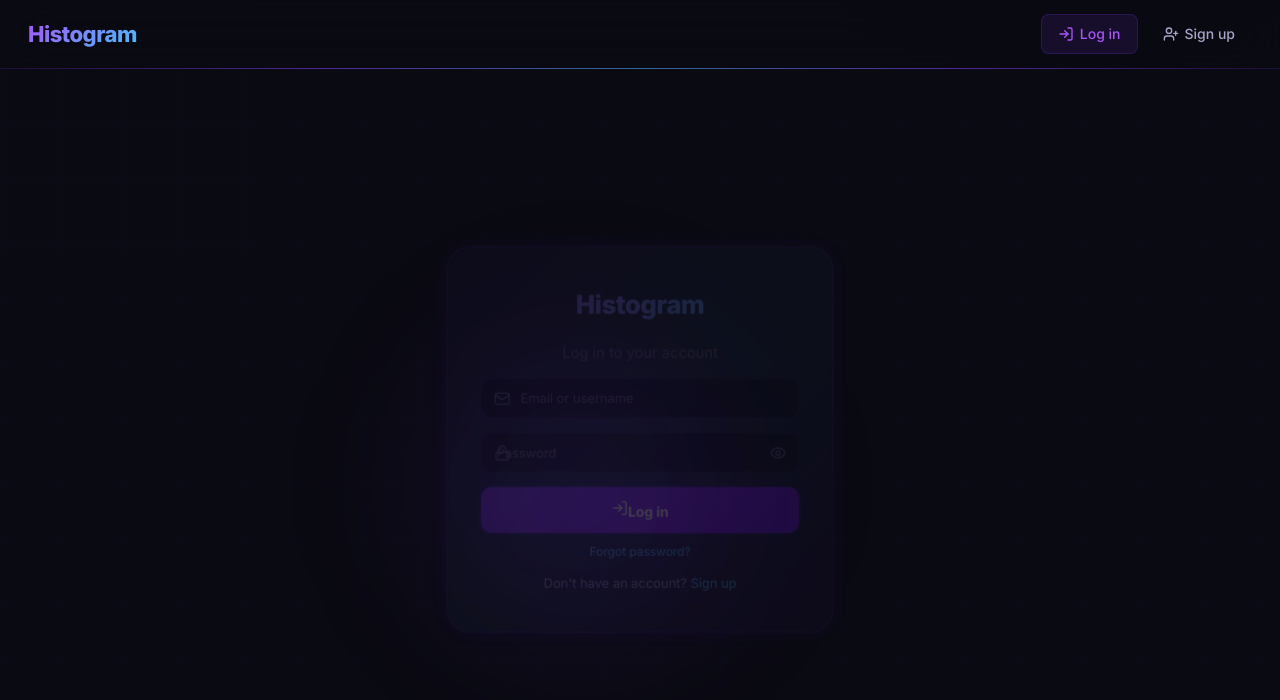
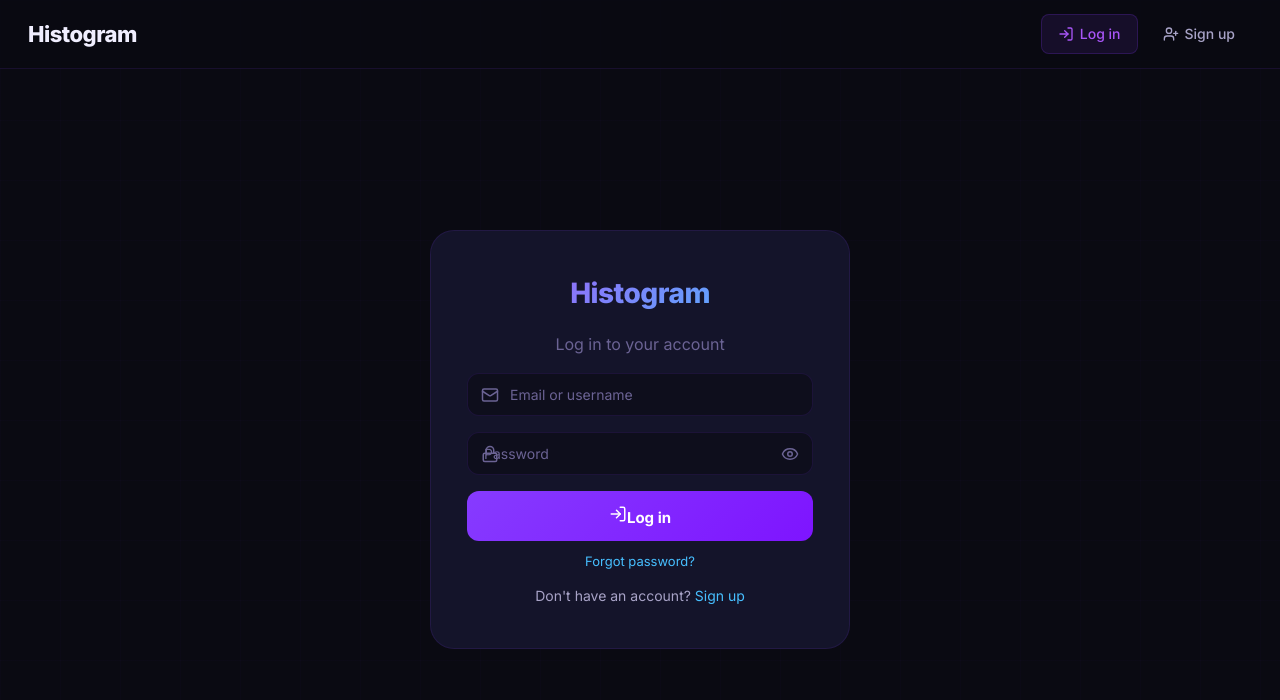
Before and after one commit to 0wais-raza/histogram, a React (Vite) app: page /login in a window 1280 px wide. Shown: the top 700 px of the page. Built offline with nearby package versions, Linux system fonts and the light colour scheme; no server answers.

Commit message:
ui patch 2

```diff
--- a/src/styles/base.css
+++ b/src/styles/base.css
@@ -1,11 +1,11 @@
 /* ════════════════════════════════════════
-   Histogram — Neon Cyber Theme
+   Histogram — Dark Theme (Subtle Cyber)
    ════════════════════════════════════════ */
 
 @import url('https://fonts.googleapis.com/css2?family=Inter:wght@300;400;500;600;700;800;900&family=JetBrains+Mono:wght@400;500;600&display=swap');
 
 :root {
-  /* ── Core Palette (light mode — barely used, dark is default) ── */
+  /* ── Core Palette ── */
   --bg: #0a0a12;
   --bg-elevated: #12121f;
   --card: rgba(18, 18, 35, 0.85);
@@ -13,10 +13,10 @@
   --text: #f0eeff;
   --text-secondary: #a8a3c7;
   --muted: #6b6394;
-  --border: rgba(134, 59, 255, 0.15);
-  --border-glow: rgba(134, 59, 255, 0.35);
+  --border: rgba(134, 59, 255, 0.12);
+  --border-glow: rgba(134, 59, 255, 0.25);
 
-  /* ── Neon Brand Colors (from logo) ── */
+  /* ── Brand Colors (from logo) ── */
   --accent: #863bff;
   --accent-bright: #a855f7;
   --accent-deep: #7e14ff;
@@ -26,13 +26,11 @@
   --neon-pink: #f472b6;
   --neon-green: #34d399;
 
-  /* ── Glow Effects ── */
-  --glow-sm: 0 0 8px rgba(134, 59, 255, 0.3);
-  --glow-md: 0 0 20px rgba(134, 59, 255, 0.25), 0 0 40px rgba(134, 59, 255, 0.1);
-  --glow-lg: 0 0 30px rgba(134, 59, 255, 0.3), 0 0 60px rgba(134, 59, 255, 0.15), 0 0 100px rgba(134, 59, 255, 0.05);
-  --glow-cyan: 0 0 20px rgba(71, 191, 255, 0.25), 0 0 40px rgba(71, 191, 255, 0.1);
-  --glow-text: 0 0 10px rgba(134, 59, 255, 0.5);
-  --glow-text-cyan: 0 0 10px rgba(71, 191, 255, 0.5);
+  /* ── Subtle Shadows ── */
+  --glow-sm: 0 0 12px rgba(134, 59, 255, 0.15);
+  --glow-md: 0 0 20px rgba(134, 59, 255, 0.12);
+  --glow-lg: 0 0 30px rgba(134, 59, 255, 0.1);
+  --glow-cyan: 0 0 16px rgba(71, 191, 255, 0.12);
 
   /* ── Status Colors ── */
   --success: #34d399;
@@ -74,100 +72,28 @@ body {
   position: relative;
 }
 
-/* ── Animated Grid Background ── */
+/* ── Very subtle grid — static, no animation ── */
 body::before {
   content: '';
   position: fixed;
   inset: 0;
   background-image:
-    linear-gradient(rgba(134, 59, 255, 0.03) 1px, transparent 1px),
-    linear-gradient(90deg, rgba(134, 59, 255, 0.03) 1px, transparent 1px);
+    linear-gradient(rgba(134, 59, 255, 0.02) 1px, transparent 1px),
+    linear-gradient(90deg, rgba(134, 59, 255, 0.02) 1px, transparent 1px);
   background-size: 60px 60px;
   pointer-events: none;
   z-index: 0;
-  animation: gridPulse 8s ease-in-out infinite;
-}
-
-/* ── Ambient Glow Orbs ── */
-body::after {
-  content: '';
-  position: fixed;
-  top: -20%;
-  right: -10%;
-  width: 600px;
-  height: 60px;
-  background: radial-gradient(ellipse, rgba(134, 59, 255, 0.08) 0%, transparent 70%);
-  filter: blur(80px);
-  pointer-events: none;
-  z-index: 0;
-  animation: floatOrb 12s ease-in-out infinite alternate;
-}
-
-@keyframes gridPulse {
-  0%, 100% { opacity: 1; }
-  50% { opacity: 0.6; }
-}
-
-@keyframes floatOrb {
-  0% { transform: translate(0, 0) scale(1); }
-  100% { transform: translate(-100px, 80px) scale(1.2); }
-}
-
-@keyframes glowPulse {
-  0%, 100% { box-shadow: var(--glow-sm); }
-  50% { box-shadow: var(--glow-md); }
-}
-
-@keyframes neonFlicker {
-  0%, 19%, 21%, 23%, 25%, 54%, 56%, 100% { opacity: 1; }
-  20%, 24%, 55% { opacity: 0.7; }
-}
-
-@keyframes scanline {
-  0% { transform: translateY(-100%); }
-  100% { transform: translateY(100vh); }
-}
-
-@keyframes borderGlow {
-  0%, 100% { border-color: rgba(134, 59, 255, 0.2); }
-  50% { border-color: rgba(134, 59, 255, 0.5); }
-}
-
-@keyframes textShimmer {
-  0% { background-position: -200% center; }
-  100% { background-position: 200% center; }
-}
-
-@keyframes fadeInUp {
-  from { opacity: 0; transform: translateY(20px); }
-  to { opacity: 1; transform: translateY(0); }
-}
-
-@keyframes scaleIn {
-  from { opacity: 0; transform: scale(0.9); }
-  to { opacity: 1; transform: scale(1); }
-}
-
-@keyframes rotateGlow {
-  0% { transform: rotate(0deg); }
-  100% { transform: rotate(360deg); }
-}
-
-@keyframes pulseRing {
-  0% { transform: scale(1); opacity: 1; }
-  100% { transform: scale(1.3); opacity: 0; }
 }
 
 /* ── Global Link Styles ── */
 a {
   color: var(--cyan);
   text-decoration: none;
-  transition: color 0.2s var(--ease-out), text-shadow 0.2s var(--ease-out);
+  transition: color 0.2s var(--ease-out);
 }
 
 a:hover {
   color: var(--neon-purple);
-  text-shadow: var(--glow-text);
 }
 
 /* ── Selection ── */
@@ -202,28 +128,8 @@ a:hover {
 
 /* ── Utility ── */
 .neon-text {
-  background: linear-gradient(135deg, var(--accent-bright), var(--cyan), var(--neon-purple));
-  background-size: 200% auto;
+  background: linear-gradient(135deg, var(--accent-bright), var(--cyan));
   -webkit-background-clip: text;
   -webkit-text-fill-color: transparent;
   background-clip: text;
-  animation: textShimmer 4s linear infinite;
 }
-
-.glass {
-  background: rgba(18, 18, 35, 0.6);
-  backdrop-filter: blur(20px) saturate(1.5);
-  -webkit-backdrop-filter: blur(20px) saturate(1.5);
-  border: 1px solid var(--border);
-}
-
-.glow-border {
-  border: 1px solid var(--border-glow);
-  box-shadow: var(--glow-sm);
-  transition: box-shadow 0.3s var(--ease-out), border-color 0.3s var(--ease-out);
-}
-
-.glow-border:hover {
-  box-shadow: var(--glow-md);
-  border-color: var(--accent);
-}
--- a/src/styles/components.css
+++ b/src/styles/components.css
@@ -1,5 +1,5 @@
 /* ════════════════════════════════════════
-   Navbar — Neon Glass Navbar
+   Navbar
    ════════════════════════════════════════ */
 
 .navbar {
@@ -7,45 +7,27 @@
   justify-content: space-between;
   align-items: center;
   padding: 14px 28px;
-  background: rgba(10, 10, 18, 0.8);
-  backdrop-filter: blur(24px) saturate(1.8);
-  -webkit-backdrop-filter: blur(24px) saturate(1.8);
+  background: rgba(10, 10, 18, 0.95);
   border-bottom: 1px solid var(--border);
   position: sticky;
   top: 0;
   z-index: 50;
-  transition: all 0.3s var(--ease-out);
-}
-
-.navbar::after {
-  content: '';
-  position: absolute;
-  bottom: -1px;
-  left: 0;
-  right: 0;
-  height: 1px;
-  background: linear-gradient(90deg, transparent, var(--accent), var(--cyan), var(--accent), transparent);
-  opacity: 0.5;
 }
 
 .logo {
   font-size: 22px;
   font-weight: 800;
   letter-spacing: -0.5px;
-  background: linear-gradient(135deg, var(--accent-bright), var(--cyan));
-  -webkit-background-clip: text;
-  -webkit-text-fill-color: transparent;
-  background-clip: text;
+  color: var(--text);
   text-decoration: none;
   display: flex;
   align-items: center;
   gap: 8px;
-  transition: all 0.3s var(--ease-out);
+  transition: color 0.2s var(--ease-out);
 }
 
 .logo:hover {
-  text-shadow: none;
-  filter: brightness(1.2);
+  color: var(--accent-bright);
 }
 
 .logo svg,
@@ -70,7 +52,7 @@
   font-size: 14px;
   font-weight: 500;
   color: var(--text-secondary);
-  transition: all 0.25s var(--ease-out);
+  transition: all 0.2s var(--ease-out);
   border: 1px solid transparent;
   background: transparent;
   cursor: pointer;
@@ -95,16 +77,14 @@
   background: linear-gradient(135deg, var(--accent), var(--accent-deep));
   color: #fff !important;
   border: none;
-  box-shadow: var(--glow-sm);
 }
 
 .nav-links .nav-btn-primary:hover {
-  box-shadow: var(--glow-md);
-  transform: translateY(-1px);
+  opacity: 0.9;
 }
 
 /* ════════════════════════════════════════
-   Auth Card — Glassmorphism
+   Auth Card
    ════════════════════════════════════════ */
 
 .auth-page {
@@ -117,23 +97,9 @@
   z-index: 1;
 }
 
-/* Ambient glow behind auth card */
-.auth-page::before {
-  content: '';
-  position: absolute;
-  width: 400px;
-  height: 400px;
-  background: radial-gradient(circle, rgba(134, 59, 255, 0.12) 0%, transparent 70%);
-  filter: blur(60px);
-  pointer-events: none;
-  animation: floatOrb 10s ease-in-out infinite alternate;
-}
-
 .auth-card {
-  background: rgba(18, 18, 35, 0.75);
-  backdrop-filter: blur(24px) saturate(1.5);
-  -webkit-backdrop-filter: blur(24px) saturate(1.5);
-  border: 1px solid var(--border-glow);
+  background: var(--card-solid);
+  border: 1px solid var(--border);
   border-radius: var(--radius-xl);
   padding: 40px 36px;
   width: 100%;
@@ -143,19 +109,6 @@
   gap: 16px;
   position: relative;
   z-index: 1;
-  box-shadow: var(--glow-md);
-  animation: scaleIn 0.5s var(--ease-out);
-}
-
-.auth-card::before {
-  content: '';
-  position: absolute;
-  inset: -1px;
-  border-radius: var(--radius-xl);
-  background: linear-gradient(135deg, var(--accent), var(--cyan), var(--accent-deep));
-  z-index: -1;
-  opacity: 0.15;
-  filter: blur(1px);
 }
 
 .auth-card h1 {
@@ -190,7 +143,7 @@
   color: var(--text);
   font-size: 14px;
   font-family: inherit;
-  transition: all 0.3s var(--ease-out);
+  transition: border-color 0.2s var(--ease-out);
   width: 100%;
 }
 
@@ -198,7 +151,6 @@
 .auth-card textarea:focus {
   outline: none;
   border-color: var(--accent);
-  box-shadow: 0 0 0 3px rgba(134, 59, 255, 0.15), var(--glow-sm);
 }
 
 .auth-card input::placeholder,
@@ -217,42 +169,24 @@
   font-size: 15px;
   font-family: inherit;
   cursor: pointer;
-  transition: all 0.3s var(--ease-out);
-  box-shadow: var(--glow-sm);
-  position: relative;
-  overflow: hidden;
-}
-
-.auth-card button[type="submit"]::before {
-  content: '';
-  position: absolute;
-  inset: 0;
-  background: linear-gradient(135deg, transparent 30%, rgba(255,255,255,0.1) 50%, transparent 70%);
-  transform: translateX(-100%);
-  transition: transform 0.5s var(--ease-out);
-}
-
-.auth-card button[type="submit"]:hover::before {
-  transform: translateX(100%);
+  transition: opacity 0.2s var(--ease-out);
 }
 
 .auth-card button[type="submit"]:hover {
-  box-shadow: var(--glow-md);
-  transform: translateY(-2px);
+  opacity: 0.9;
 }
 
 .auth-card button[type="submit"]:active {
-  transform: translateY(0);
+  opacity: 1;
 }
 
 .auth-card button:disabled {
   opacity: 0.5;
   cursor: not-allowed;
-  transform: none !important;
 }
 
 /* ════════════════════════════════════════
-   Buttons — Neon Variants
+   Buttons
    ════════════════════════════════════════ */
 
 .btn {
@@ -269,31 +203,26 @@
   font-size: 14px;
   font-family: inherit;
   text-decoration: none;
-  transition: all 0.25s var(--ease-out);
+  transition: all 0.2s var(--ease-out);
   cursor: pointer;
-  backdrop-filter: blur(8px);
 }
 
 .btn:hover {
   border-color: var(--border-glow);
-  box-shadow: var(--glow-sm);
-  transform: translateY(-1px);
 }
 
 .btn:active {
-  transform: translateY(0);
+  transform: translateY(1px);
 }
 
 .btn.primary {
   background: linear-gradient(135deg, var(--accent), var(--accent-deep));
   color: #fff;
   border: none;
-  box-shadow: var(--glow-sm);
 }
 
 .btn.primary:hover {
-  box-shadow: var(--glow-md);
-  transform: translateY(-2px);
+  opacity: 0.9;
 }
 
 .btn.ghost {
@@ -316,7 +245,6 @@
 
 .btn.danger:hover {
   background: rgba(248, 113, 113, 0.2);
-  box-shadow: 0 0 20px rgba(248, 113, 113, 0.15);
 }
 
 .btn.icon-only {
@@ -354,7 +282,7 @@
   padding: 6px;
   line-height: 1;
   color: var(--muted);
-  transition: color 0.2s, transform 0.2s;
+  transition: color 0.2s;
   display: flex;
   align-items: center;
   justify-content: center;
@@ -362,7 +290,6 @@
 
 .pw-toggle:hover {
   color: var(--accent-bright);
-  transform: scale(1.1);
 }
 
 /* ════════════════════════════════════════
@@ -438,12 +365,11 @@
   padding: 0;
   text-align: center;
   font-family: inherit;
-  transition: all 0.2s;
+  transition: color 0.2s;
 }
 
 .text-link:hover {
   color: var(--neon-purple);
-  text-shadow: var(--glow-text);
 }
 
 .forgot-link {
@@ -459,9 +385,8 @@
   height: 80px;
   border-radius: 50%;
   object-fit: cover;
-  border: 2px solid var(--border-glow);
+  border: 2px solid var(--border);
   margin-bottom: 4px;
-  box-shadow: var(--glow-sm);
 }
 
 /* ════════════════════════════════════════
@@ -502,14 +427,13 @@
 }
 
 /* ════════════════════════════════════════
-   Modal — Glassmorphism
+   Modal
    ════════════════════════════════════════ */
 
 .modal-backdrop {
   position: fixed;
   inset: 0;
-  background: rgba(5, 5, 15, 0.8);
-  backdrop-filter: blur(8px);
+  background: rgba(5, 5, 15, 0.85);
   display: flex;
   align-items: center;
   justify-content: center;
@@ -524,10 +448,8 @@
 }
 
 .modal {
-  background: rgba(18, 18, 35, 0.9);
-  backdrop-filter: blur(24px) saturate(1.5);
-  -webkit-backdrop-filter: blur(24px) saturate(1.5);
-  border: 1px solid var(--border-glow);
+  background: var(--card-solid);
+  border: 1px solid var(--border);
   border-radius: var(--radius-xl);
   padding: 32px;
   width: 100%;
@@ -537,19 +459,7 @@
   display: flex;
   flex-direction: column;
   gap: 14px;
-  box-shadow: var(--glow-lg);
-  animation: scaleIn 0.3s var(--ease-spring);
   position: relative;
-}
-
-.modal::before {
-  content: '';
-  position: absolute;
-  inset: -1px;
-  border-radius: var(--radius-xl);
-  background: linear-gradient(135deg, var(--accent), var(--cyan));
-  z-index: -1;
-  opacity: 0.1;
 }
 
 .modal h3 {
@@ -575,7 +485,7 @@
   color: var(--text);
   font-size: 14px;
   font-family: inherit;
-  transition: all 0.3s var(--ease-out);
+  transition: border-color 0.2s var(--ease-out);
   width: 100%;
 }
 
@@ -583,7 +493,6 @@
 .modal input:focus {
   outline: none;
   border-color: var(--accent);
-  box-shadow: 0 0 0 3px rgba(134, 59, 255, 0.15);
 }
 
 .modal input[type="file"] {
--- a/src/styles/pages/auth.css
+++ b/src/styles/pages/auth.css
@@ -1,5 +1,5 @@
 /* ════════════════════════════════════════
-   Auth Pages — Neon Cyber Forms
+   Auth Pages
    ════════════════════════════════════════ */
 
 .auth-page .auth-card .input-group {
@@ -41,7 +41,7 @@
   content: '';
   flex: 1;
   height: 1px;
-  background: linear-gradient(90deg, transparent, var(--border), transparent);
+  background: var(--border);
 }
 
 /* ════════════════════════════════════════
--- a/src/styles/pages/landing.css
+++ b/src/styles/pages/landing.css
@@ -1,5 +1,5 @@
 /* ════════════════════════════════════════
-   Landing Page — Cinematic Neon Hero
+   Landing Page
    ════════════════════════════════════════ */
 
 .landing {
@@ -16,51 +16,6 @@
   z-index: 1;
 }
 
-/* ── Animated Grid Floor ── */
-.landing::before {
-  content: '';
-  position: absolute;
-  bottom: 0;
-  left: -50%;
-  right: -50%;
-  height: 50%;
-  background-image:
-    linear-gradient(rgba(134, 59, 255, 0.08) 1px, transparent 1px),
-    linear-gradient(90deg, rgba(134, 59, 255, 0.08) 1px, transparent 1px);
-  background-size: 80px 80px;
-  transform: perspective(500px) rotateX(60deg);
-  transform-origin: bottom center;
-  mask-image: linear-gradient(to top, rgba(0,0,0,0.6) 0%, transparent 60%);
-  -webkit-mask-image: linear-gradient(to top, rgba(0,0,0,0.6) 0%, transparent 60%);
-  animation: gridScroll 20s linear infinite;
-  pointer-events: none;
-}
-
-@keyframes gridScroll {
-  0% { background-position: 0 0; }
-  100% { background-position: 0 80px; }
-}
-
-/* ── Radial Glow ── */
-.landing::after {
-  content: '';
-  position: absolute;
-  top: 20%;
-  left: 50%;
-  transform: translateX(-50%);
-  width: 800px;
-  height: 800px;
-  background: radial-gradient(circle, rgba(134, 59, 255, 0.1) 0%, rgba(71, 191, 255, 0.05) 40%, transparent 70%);
-  filter: blur(60px);
-  pointer-events: none;
-  animation: pulseGlow 6s ease-in-out infinite alternate;
-}
-
-@keyframes pulseGlow {
-  0% { opacity: 0.7; transform: translateX(-50%) scale(1); }
-  100% { opacity: 1; transform: translateX(-50%) scale(1.15); }
-}
-
 /* ── Hero Content ── */
 .hero {
   position: relative;
@@ -72,50 +27,17 @@
 }
 
 .hero-img {
-  width: 140px;
-  height: 140px;
+  width: 120px;
+  height: 120px;
   object-fit: cover;
   border-radius: 50%;
-  border: 3px solid rgba(134, 59, 255, 0.3);
-  box-shadow:
-    0 0 30px rgba(134, 59, 255, 0.3),
-    0 0 60px rgba(134, 59, 255, 0.15),
-    0 0 100px rgba(134, 59, 255, 0.05);
-  animation: heroFloat 4s ease-in-out infinite;
+  border: 2px solid var(--border);
   position: relative;
 }
 
-/* Spinning ring around hero image */
 .hero-img-wrapper {
   position: relative;
   display: inline-block;
-}
-
-.hero-img-wrapper::before {
-  content: '';
-  position: absolute;
-  inset: -8px;
-  border-radius: 50%;
-  border: 2px solid transparent;
-  border-top-color: var(--accent);
-  border-right-color: var(--cyan);
-  animation: rotateGlow 4s linear infinite;
-}
-
-.hero-img-wrapper::after {
-  content: '';
-  position: absolute;
-  inset: -16px;
-  border-radius: 50%;
-  border: 1px solid transparent;
-  border-bottom-color: rgba(134, 59, 255, 0.3);
-  border-left-color: rgba(71, 191, 255, 0.2);
-  animation: rotateGlow 6s linear infinite reverse;
-}
-
-@keyframes heroFloat {
-  0%, 100% { transform: translateY(0); }
-  50% { transform: translateY(-8px); }
 }
 
 .landing h1,
@@ -130,12 +52,7 @@
   margin: 20px 0 8px;
   letter-spacing: -2px;
   line-height: 1.1;
-  background: linear-gradient(135deg, #ffffff 0%, var(--accent-bright) 40%, var(--cyan) 70%, var(--neon-purple) 100%);
-  background-size: 200% auto;
-  -webkit-background-clip: text;
-  -webkit-text-fill-color: transparent;
-  background-clip: text;
-  animation: textShimmer 6s linear infinite;
+  color: #fff;
 }
 
 .hero p {
@@ -169,20 +86,17 @@
 .landing .btn:not(.primary) {
   border: 1px solid rgba(255, 255, 255, 0.12);
   background: rgba(255, 255, 255, 0.04);
-  backdrop-filter: blur(12px);
   color: #fff;
 }
 
 .landing .btn:not(.primary):hover {
   background: rgba(255, 255, 255, 0.08);
   border-color: rgba(134, 59, 255, 0.3);
-  box-shadow: 0 0 20px rgba(134, 59, 255, 0.1);
 }
 
 .landing .btn.primary {
   background: linear-gradient(135deg, var(--accent), var(--cyan));
   border: none;
-  box-shadow: 0 0 30px rgba(134, 59, 255, 0.35), 0 0 60px rgba(134, 59, 255, 0.1);
   color: #fff;
   font-weight: 700;
   font-size: 16px;
@@ -190,11 +104,10 @@
 }
 
 .landing .btn.primary:hover {
-  box-shadow: 0 0 40px rgba(134, 59, 255, 0.5), 0 0 80px rgba(134, 59, 255, 0.2);
-  transform: translateY(-2px);
+  opacity: 0.9;
 }
 
-/* ── Feature Cards (bottom section) ── */
+/* ── Feature Cards ── */
 .features {
   display: grid;
   grid-template-columns: repeat(auto-fit, minmax(220px, 1fr));
@@ -207,36 +120,15 @@
 }
 
 .feature-card {
-  background: rgba(18, 18, 35, 0.6);
-  backdrop-filter: blur(16px);
+  background: var(--card-solid);
   border: 1px solid var(--border);
   border-radius: var(--radius-lg);
   padding: 28px;
-  transition: all 0.3s var(--ease-out);
-  position: relative;
-  overflow: hidden;
-}
-
-.feature-card::before {
-  content: '';
-  position: absolute;
-  top: 0;
-  left: 0;
-  right: 0;
-  height: 2px;
-  background: linear-gradient(90deg, var(--accent), var(--cyan), var(--accent));
-  opacity: 0;
-  transition: opacity 0.3s;
+  transition: border-color 0.2s var(--ease-out);
 }
 
 .feature-card:hover {
   border-color: var(--border-glow);
-  box-shadow: var(--glow-md);
-  transform: translateY(-4px);
-}
-
-.feature-card:hover::before {
-  opacity: 1;
 }
 
 .feature-icon {
```
Also changed, not shown: src/animations.js (+30 -30 lines), src/components/PageTransition.jsx (+3 -5 lines), src/styles/pages/home.css (+3 -4 lines), src/styles/pages/profile.css (+6 -17 lines), src/styles/swal.css (+5 -16 lines).
